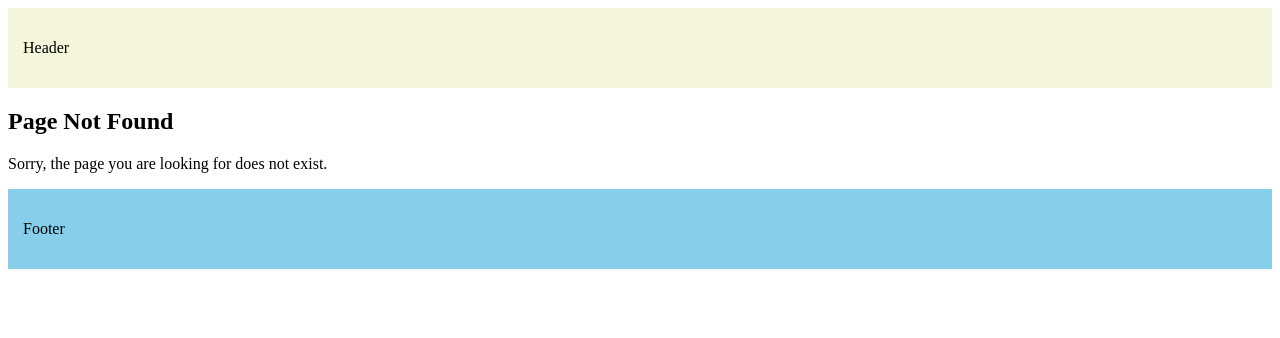
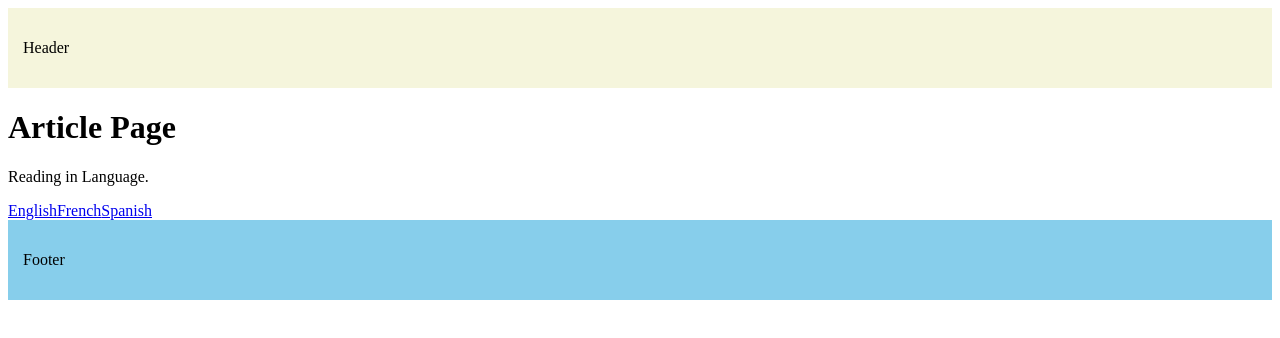
Before and after one commit to amirr-100/Practice, a Next.js app: page /articles/1 in a window 1280 px wide. Before the commit this address had no page. Shown: the top 338 px of the page. Built offline with nearby package versions, Linux system fonts and the light colour scheme.

Commit message:
small change

```diff
--- /dev/null
+++ b/src/app/articles/[articleId]/page.tsx
@@ -0,0 +1,22 @@
+"use client"
+import Link from "next/link";
+import { use } from "react";
+export default  function ArticlePage({params, searchParams}:{
+    params : Promise<{articleId : string}>,
+    searchParams : Promise<{lang?: "en" | "fr" | "es"}>
+}){
+    const {articleId} = use(params);
+    const {lang = "en"} = use(searchParams);
+    return(<>
+    <div>
+        <h1>Article Page</h1>
+        <p>Reading in Language.</p>
+        <div>
+            <Link href={`/articles/${articleId}?lang=en`}>English</Link>
+            <Link href={`/articles/${articleId}?lang=fr`}>French</Link>
+            <Link href={`/articles/${articleId}?lang=es`}>Spanish</Link>
+        </div>
+    </div>
+    </>
+    );
+}
--- a/src/app/auth/layout.tsx
+++ b/src/app/auth/layout.tsx
@@ -1,5 +1,5 @@
 import Link from "next/link";
-
+import { usePathname } from "next/navigation";
 const navlinks=[
   {name : "Login", href: "/login"},
   {name : "Register", href : "/register"},
@@ -12,6 +12,7 @@
 }: {
   children: React.ReactNode;
 }) {
+  const pathname = usePathname();
   return (
     <html lang="en">
       <body>
--- a/src/app/layout.tsx
+++ b/src/app/layout.tsx
@@ -23,9 +23,6 @@
         </header>
           {children}
 
-
-
-
         <footer
         style={{
           backgroundColor: "skyblue",
--- a/src/app/page.tsx
+++ b/src/app/page.tsx
@@ -1,9 +1,12 @@
 import Link from "next/link";
 
-export default function home() {
+export default function home()
+ {
     return(<>
     <h1> home page</h1>
     <Link href="/blog">Blog</Link>
     <Link href="/products">Product</Link>
+    <Link href="/articles/breaking-news-123?lang=en">Read in English  </Link>
+    <Link href="/articles/breaking-news-123?lang=fr">Read in French  </Link>
     </>);
 }
```
